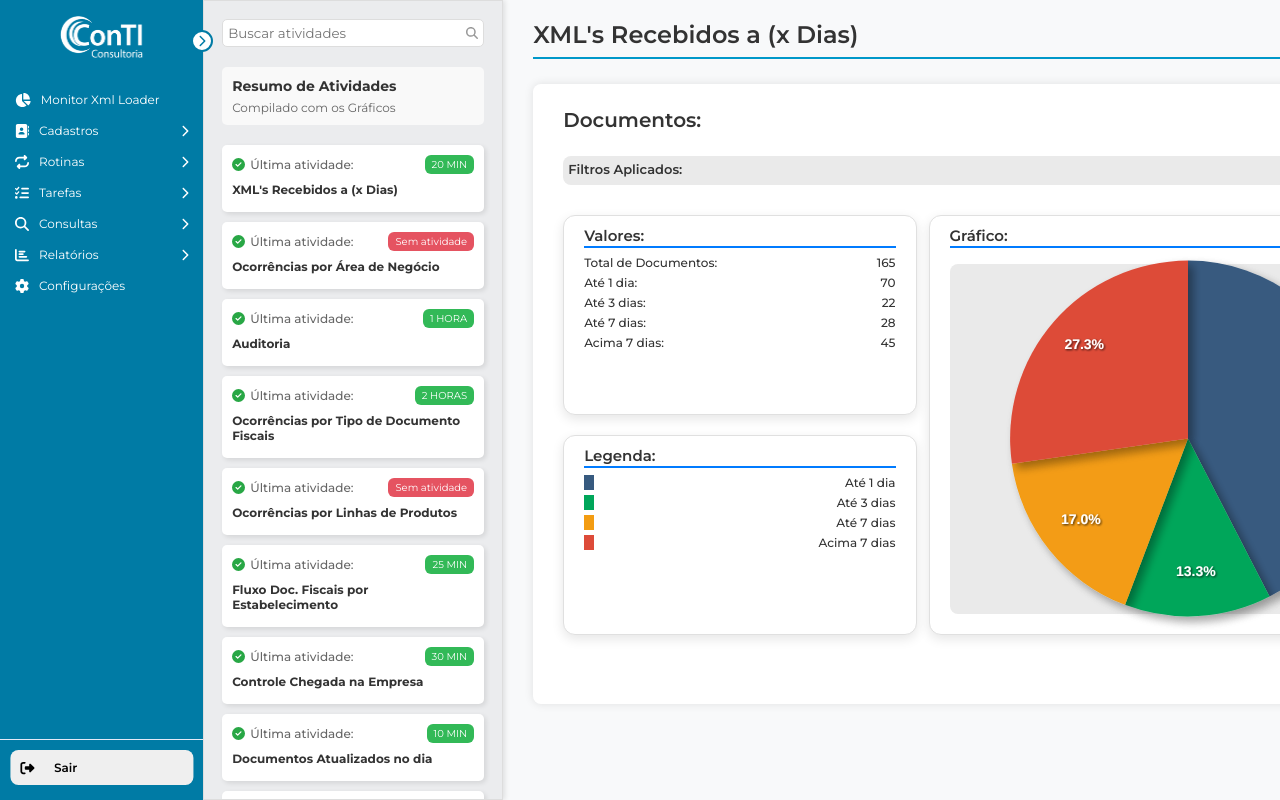
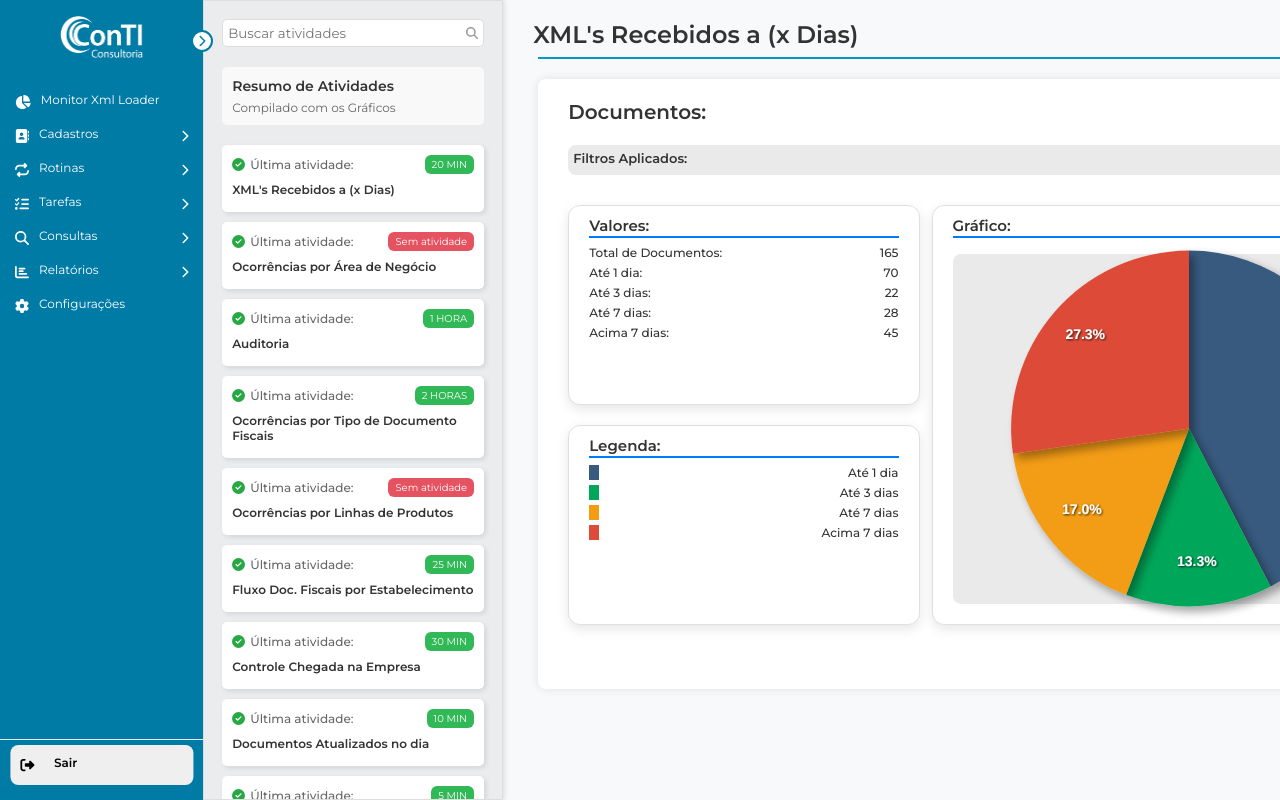
Before and after one commit to hudtadeu/xmlloader-web, a React (Create React App) app: page / in a window 1280 px wide. Shown: the top 800 px of the page. Built offline with nearby package versions, Linux system fonts and the light colour scheme.

Commit message:
Atualização

```diff
--- a/src/components/menu/dashboard/styleDashboard.css
+++ b/src/components/menu/dashboard/styleDashboard.css
@@ -24,7 +24,7 @@ body {
 }
 
 .dashboard-title-container {
-  margin-bottom: 20px;
+  margin-bottom: -5px;
 }
 
 .dashboard-title {
@@ -35,8 +35,8 @@ body {
 }
 
 .title-line {
-  width: 97%;
-  margin-left: 10px;
+  width: 95%;
+  margin-left: 15px;
   height: 2px;
   margin-top: 8px;
   background-color: #0098c9;
@@ -49,9 +49,9 @@ body {
   padding: 30px;
   margin-bottom: 20px;
   margin-top: 25px;
-  width: calc(100% - 30px);
-  height: 620px;
-  margin-left: 10px;
+  width: calc(100% - 40px);
+  height: 610px;
+  margin-left: 15px;
   margin-right: 300px;
 }
 
@@ -227,11 +227,11 @@ body {
   background-color: #007bff;
   margin-top: -10px;
   color: white;
-  padding: 8px 10px;
+  padding: 5px 10px;
   border: none;
   border-radius: 5px;
   cursor: pointer;
-  font-weight: 500;
+  font-weight: 450;
 }
 
 .filter-document-button:hover {
@@ -367,7 +367,7 @@ body {
   font-size: 13px;
   font-weight: 600;
   color: #333;
-  margin-bottom: 3px;
+  margin-bottom: 4px;
   padding: 5px;
 }
 
--- a/src/components/menu/sidebar/styleSidebar.css
+++ b/src/components/menu/sidebar/styleSidebar.css
@@ -1,10 +1,9 @@
-@import url('https://fonts.googleapis.com/css2?family=Montserrat:wght@300;400;500;600&display=swap');
+@import url("https://fonts.googleapis.com/css2?family=Poppins:wght@300;400;500;600;700&display=swap");
 
 * {
   margin: 0;
   padding: 0;
-  box-sizing: border-box;
-  font-family: 'Montserrat', sans-serif;
+  font-family: "Poppins", sans-serif;
 }
 
 .sidebar {
--- a/src/components/menu/styleMenu.css
+++ b/src/components/menu/styleMenu.css
@@ -1,4 +1,4 @@
-@import url('https://fonts.googleapis.com/css2?family=Montserrat:wght@300;400;500;600;700&display=swap');
+@import url('https://fonts.googleapis.com/css2?family=Montserrat:wght@300;400;500;600&display=swap');
 
 * {
   margin: 0;
@@ -78,7 +78,7 @@
   #side_items {
     display: flex;
     flex-direction: column;
-    gap: 10px;
+    gap: 8px;
     list-style: none;
   }
 
@@ -180,7 +180,7 @@
 
   #sidebar.open-sidebar .item-description {
     width: 145px;
-    height: 15px;
+    height: 20px;
   }
 
   #sidebar.open-sidebar .side-item a {
```
